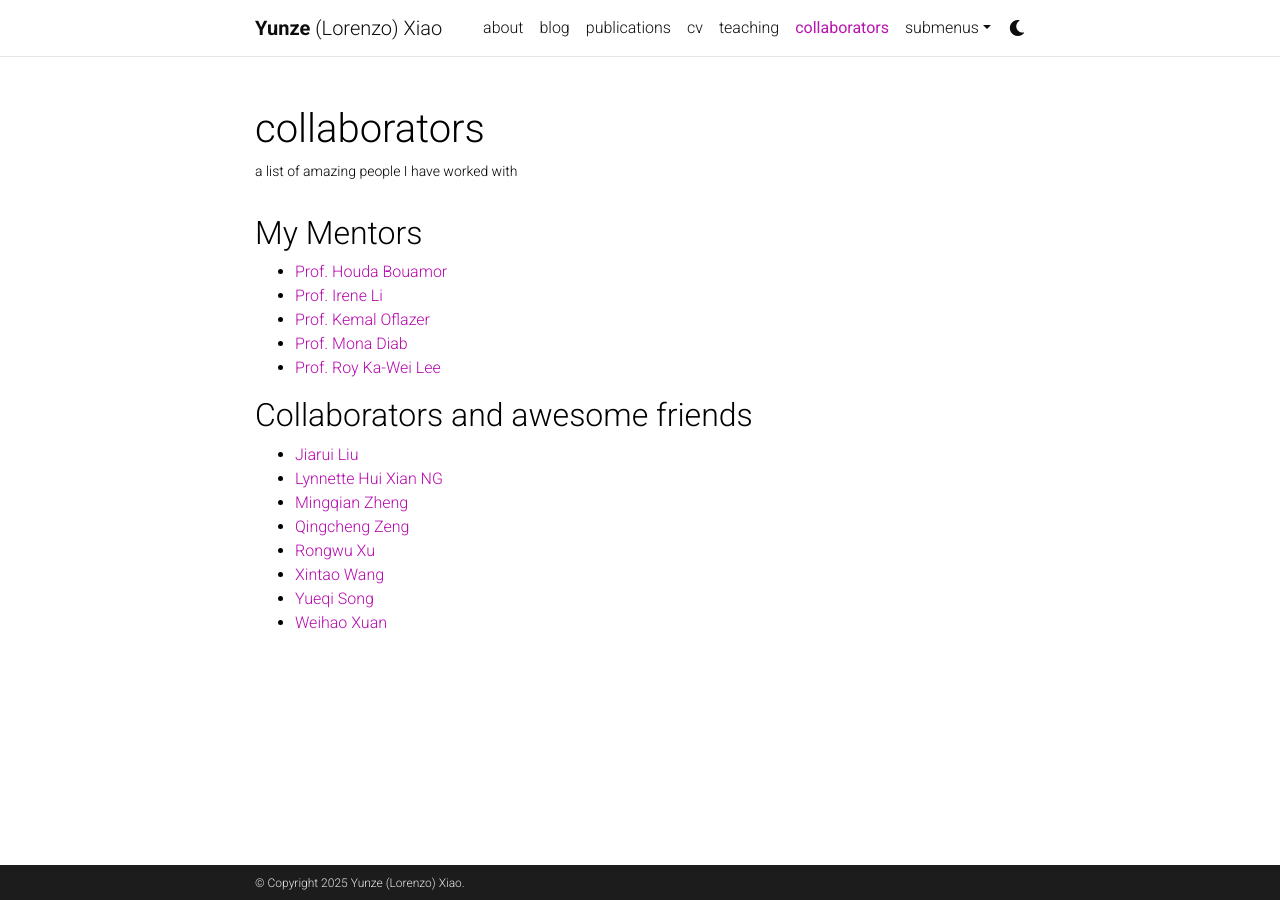
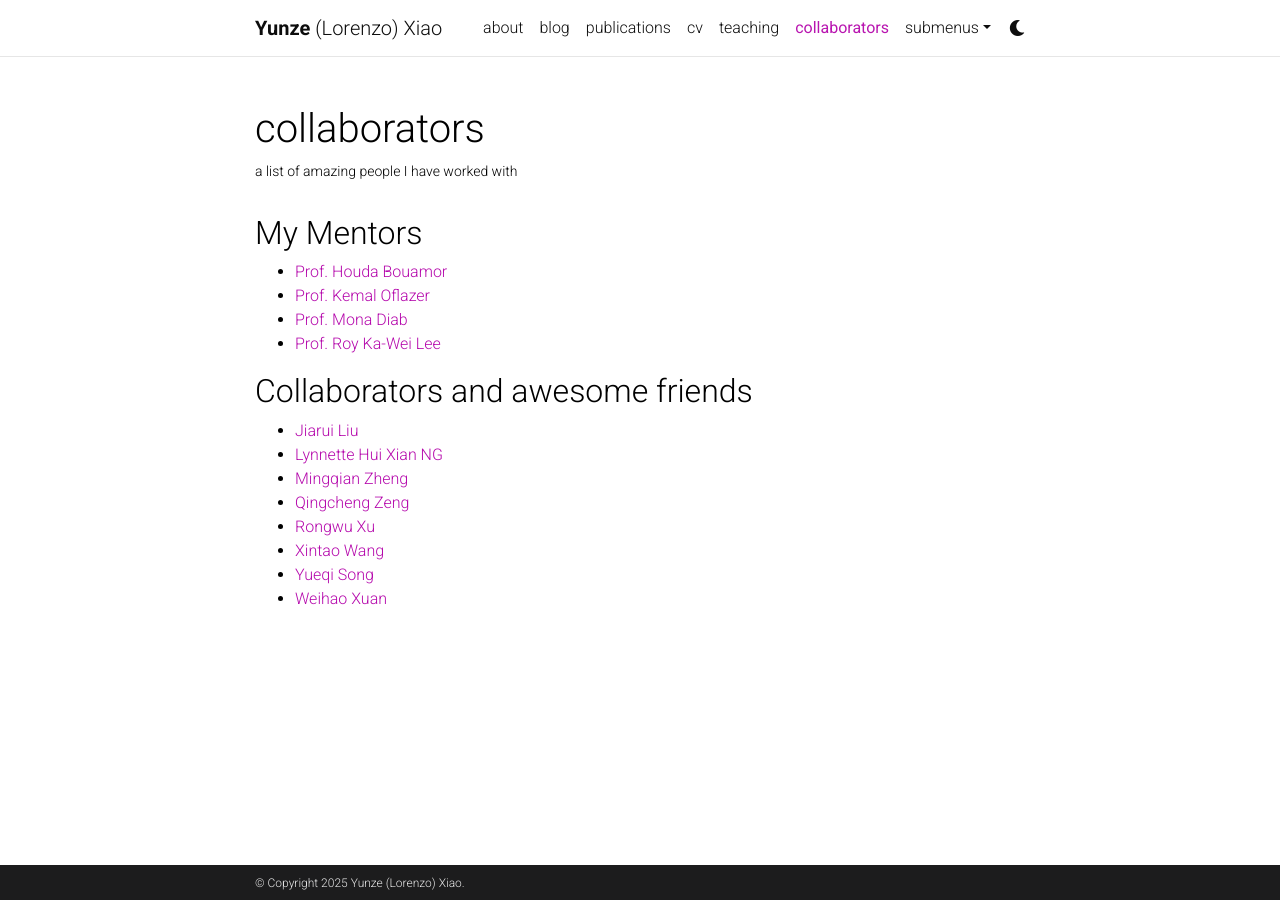
Before and after one commit to Algoroxyolo/algoroxyolo.github.io, a Jekyll site: the page built from _pages/people.md, in a window 1280 px wide. Built offline with Jekyll 4.4.1, drawn with Linux system fonts in a browser that asks for light colours; comment, search, counter and statistics services are not loaded; a style sheet for code colours, icons or effects is not loaded.

Commit message:
modified:   _pages/people.md

```diff
--- a/_pages/people.md
+++ b/_pages/people.md
@@ -9,7 +9,6 @@ nav_order: 6
 
 ## My Mentors
 - [Prof. Houda Bouamor](https://www.andrew.cmu.edu/user/hbouamor/)
-- [Prof. Irene Li](https://ireneli.eu/)
 - [Prof. Kemal Oflazer](https://sites.google.com/andrew.cmu.edu/kemal-oflazer/)
 - [Prof. Mona Diab](https://r3lit-lab.github.io/)
 - [Prof. Roy Ka-Wei Lee](https://info.roylee.sg/)
```
